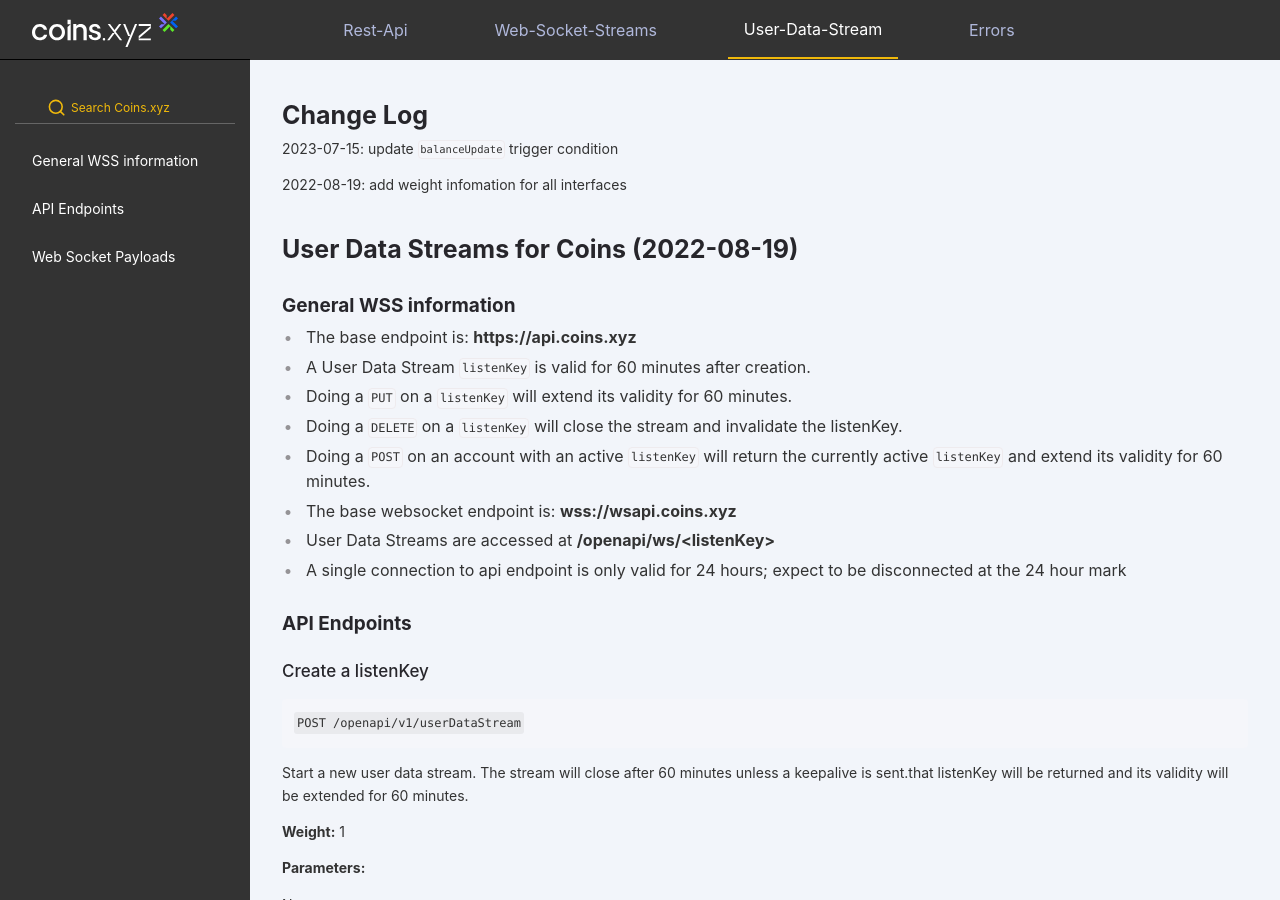
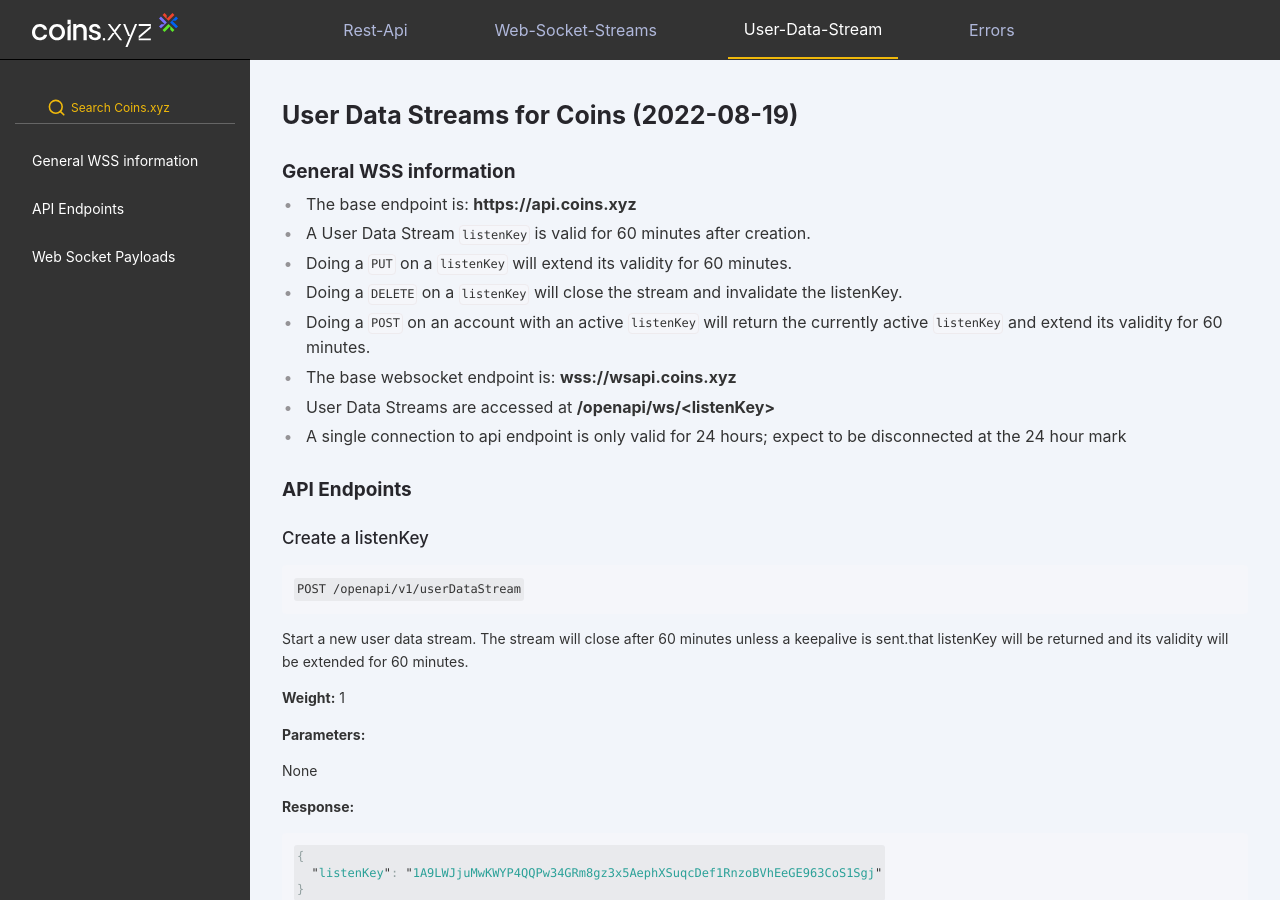
Before and after one commit to coins-docs/xyz, a Jekyll site: the page built from docs/user-data-stream.md, in a window 1280 px wide and 900 px high. Built offline with Jekyll 4.4.1, drawn with Linux system fonts in a browser that asks for light colours.

Commit message:
Update user-data-stream.md

```diff
--- a/docs/user-data-stream.md
+++ b/docs/user-data-stream.md
@@ -4,12 +4,6 @@ title: "User-Data-Stream"
 nav: sidebar/user-data-stream.html
 layout: default
 ---
-
-
-# Change Log
-2023-07-15: update `balanceUpdate` trigger condition
-
-2022-08-19: add weight infomation for all interfaces
 
 
 # User Data Streams for Coins (2022-08-19)
```
